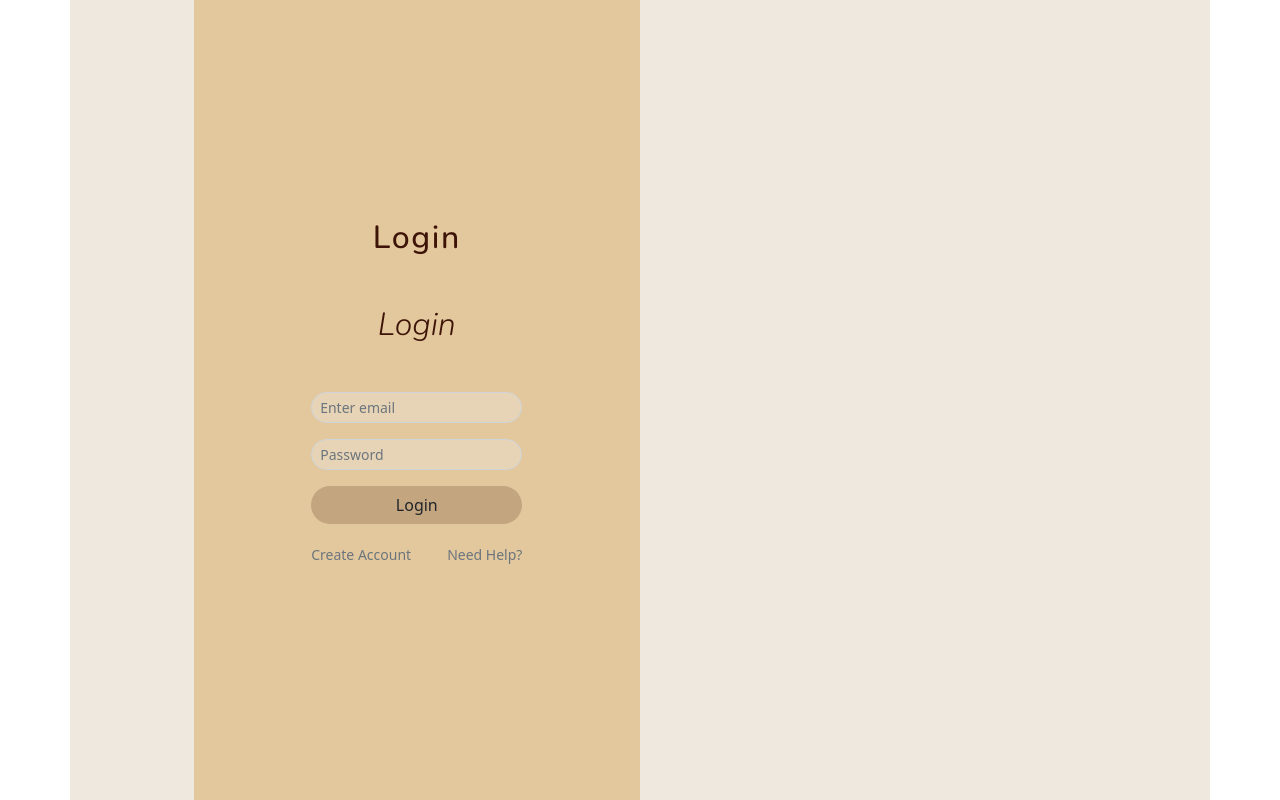
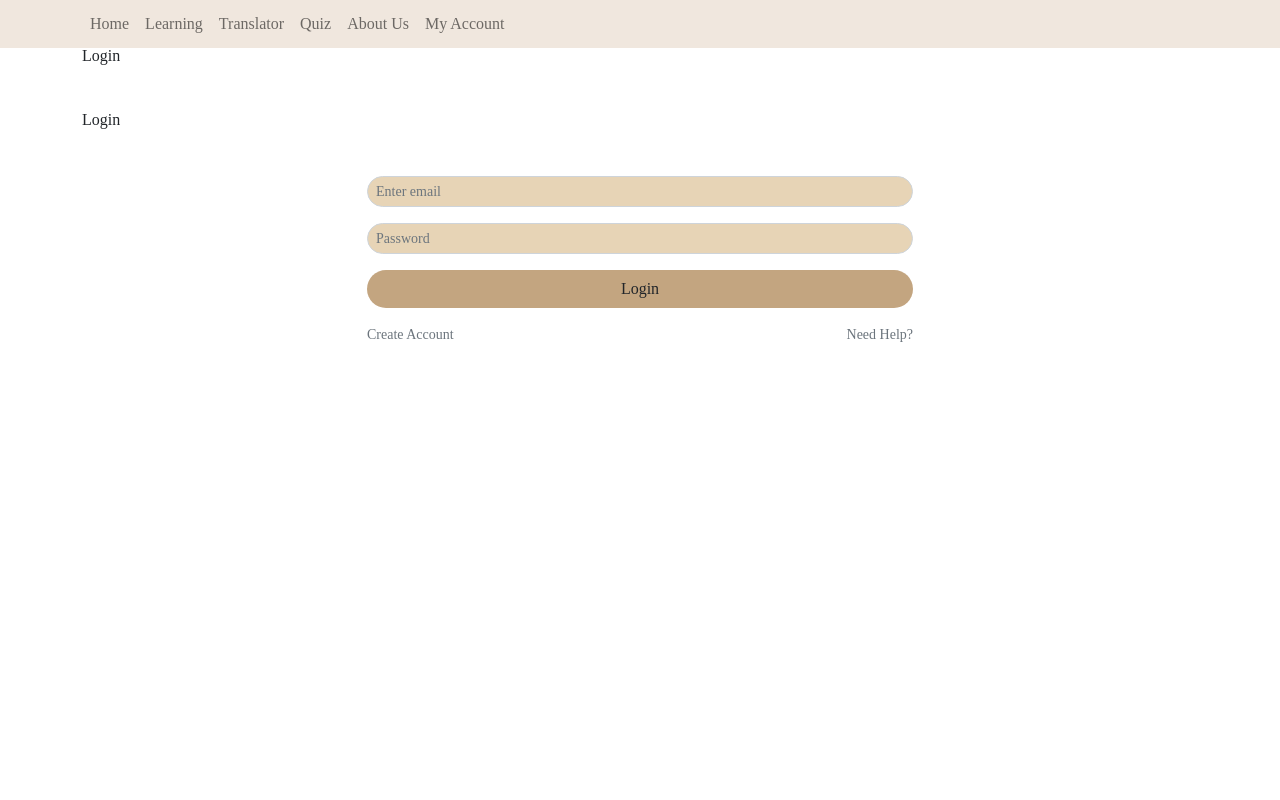
Before and after one commit to AugustanaCSC490Spring23/sign-language-translator, a React (Create React App) app in the folder client/: page /my-account in a window 1280 px wide. Built offline with nearby package versions, Linux system fonts and the light colour scheme.

Commit message:
Route done

```diff
--- a/client/package.json
+++ b/client/package.json
@@ -7,10 +7,14 @@
     "@testing-library/react": "^13.4.0",
     "@testing-library/user-event": "^13.5.0",
     "bootstrap": "^5.2.3",
+    "localforage": "^1.10.0",
+    "match-sorter": "^6.3.1",
     "react": "^18.2.0",
     "react-bootstrap": "^2.7.2",
     "react-dom": "^18.2.0",
+    "react-router-dom": "^6.9.0",
     "react-scripts": "5.0.1",
+    "sort-by": "^1.2.0",
     "web-vitals": "^2.1.4"
   },
   "scripts": {
--- a/client/src/App.css
+++ /dev/null
@@ -1,38 +0,0 @@
-.App {
-  text-align: center;
-}
-
-.App-logo {
-  height: 40vmin;
-  pointer-events: none;
-}
-
-@media (prefers-reduced-motion: no-preference) {
-  .App-logo {
-    animation: App-logo-spin infinite 20s linear;
-  }
-}
-
-.App-header {
-  background-color: #282c34;
-  min-height: 100vh;
-  display: flex;
-  flex-direction: column;
-  align-items: center;
-  justify-content: center;
-  font-size: calc(10px + 2vmin);
-  color: white;
-}
-
-.App-link {
-  color: #61dafb;
-}
-
-@keyframes App-logo-spin {
-  from {
-    transform: rotate(0deg);
-  }
-  to {
-    transform: rotate(360deg);
-  }
-}
--- a/client/src/App.js
+++ /dev/null
@@ -1,15 +0,0 @@
-import './App.css';
-import LoginPage from "./pages/Login Page/Login";
-
-
-
-function App() {
-  return (
-    <div className="App">
-
-      <LoginPage/>
-    </div>
-  );
-}
-
-export default App;
--- /dev/null
+++ b/client/src/Component/NavBar.css
@@ -0,0 +1,3 @@
+.color-nav {
+    background-color: #F0E7DE;
+}
--- /dev/null
+++ b/client/src/Component/NavBar.js
@@ -0,0 +1,30 @@
+import Container from 'react-bootstrap/Container';
+import Nav from 'react-bootstrap/Nav';
+import Navbar from 'react-bootstrap/Navbar';
+import "./NavBar.css";
+import { Link, Outlet } from 'react-router-dom';
+
+function NavBar() {
+    return (
+        <div>
+            <Navbar className='color-nav' expand="lg">
+                <Container>
+                    <Navbar.Toggle aria-controls="basic-navbar-nav" />
+                    <Navbar.Collapse id="basic-navbar-nav">
+                        <Nav className="me-auto">
+                            <Nav.Link as={Link} to="/">Home</Nav.Link>
+                            <Nav.Link href="#learning">Learning</Nav.Link>
+                            <Nav.Link as={Link} to="/translator">Translator</Nav.Link>
+                            <Nav.Link href="#quiz">Quiz</Nav.Link>
+                            <Nav.Link href="#about-us">About Us</Nav.Link>
+                            <Nav.Link as={Link} to="/my-account">My Account</Nav.Link>
+                        </Nav>
+                    </Navbar.Collapse>
+                </Container>
+            </Navbar>
+            <Outlet />
+        </div>
+    );
+}
+
+export default NavBar;
--- a/client/src/index.js
+++ b/client/src/index.js
@@ -1,18 +1,26 @@
 import React from 'react';
 import ReactDOM from 'react-dom/client';
+import { BrowserRouter, Routes, Route} from "react-router-dom"
+import NavBar from './Component/NavBar';
 import './index.css';
-import App from './App';
-import reportWebVitals from './reportWebVitals';
 import 'bootstrap/dist/css/bootstrap.min.css';
+import Login from './pages/Login Page/Login';
+import Home from './pages/Home Page/Home';
+import Translator from './pages/Translator Page/Translator';
+
+export default function App() {
+  return (
+    <BrowserRouter>
+      <Routes>
+        <Route path="/" element={<NavBar />}>
+          <Route index element={<Home />} />
+          <Route path="/my-account" element={<Login />} />
+          <Route path="/translator" element={<Translator />} />
+        </Route>
+      </Routes>
+    </BrowserRouter>
+  );
+}
 
 const root = ReactDOM.createRoot(document.getElementById('root'));
-root.render(
-  <React.StrictMode>
-    <App />
-  </React.StrictMode>
-);
-
-// If you want to start measuring performance in your app, pass a function
-// to log results (for example: reportWebVitals(console.log))
-// or send to an analytics endpoint. Learn more: https://bit.ly/CRA-vitals
-reportWebVitals();
+root.render(<App />);
--- /dev/null
+++ b/client/src/pages/Home Page/Home.css
@@ -0,0 +1,3 @@
+.backgroundcolor {
+    background-color: #F0E7DE;
+}
--- /dev/null
+++ b/client/src/pages/Home Page/Home.js
@@ -0,0 +1,13 @@
+import React from 'react';
+import "./Home.css";
+
+const Home = () => {
+
+    return (
+        <div className='backgroundcolor'>
+            <h1>SIGN LANGUAGE TRANSLATOR</h1>
+        </div>
+        )
+}
+
+export default Home;
--- a/client/src/pages/Login Page/Login.css
+++ b/client/src/pages/Login Page/Login.css
@@ -127,48 +127,3 @@ table {
     --bold-text-color: #3E1408;
     --text-color: #8B4208;
 }
-
-.container {
-    height: 100vh;
-    background: var(--main-bg-color);
-    display: flex;
-    flex-direction: column;
-    align-items: flex;
-
-}
-
-.form {
-    height: inherit;
-    background: var(--secondary-bg-color);
-    flex: 1;
-    width: 40%;
-    margin-left: 10%;
-    display: flex;
-    justify-content: center;
-    align-items: center;
-    /* display: flex; */
-
-}
-
-.compo {
-    flex: 1;
-    /* background: red; */
-
-
-}
-
-.text {
-    color: #3E1408;
-    font-size: 2rem;
-    font-family: "Nunito";
-    font-weight: extra bold;
-    letter-spacing: .1rem;
-}
-
-.text1 {
-    color: #3E1408;
-    font-size: 2rem;
-    font-family: "Nunito";
-    font-weight: normal;
-    font-style: italic;
-}
--- a/client/src/reportWebVitals.js
+++ /dev/null
@@ -1,13 +0,0 @@
-const reportWebVitals = onPerfEntry => {
-  if (onPerfEntry && onPerfEntry instanceof Function) {
-    import('web-vitals').then(({ getCLS, getFID, getFCP, getLCP, getTTFB }) => {
-      getCLS(onPerfEntry);
-      getFID(onPerfEntry);
-      getFCP(onPerfEntry);
-      getLCP(onPerfEntry);
-      getTTFB(onPerfEntry);
-    });
-  }
-};
-
-export default reportWebVitals;
```
Also changed, not shown: client/src/setupTests.js (deleted, +0 -5 lines), 2 other files (tests, documents, lock files or other folders).
